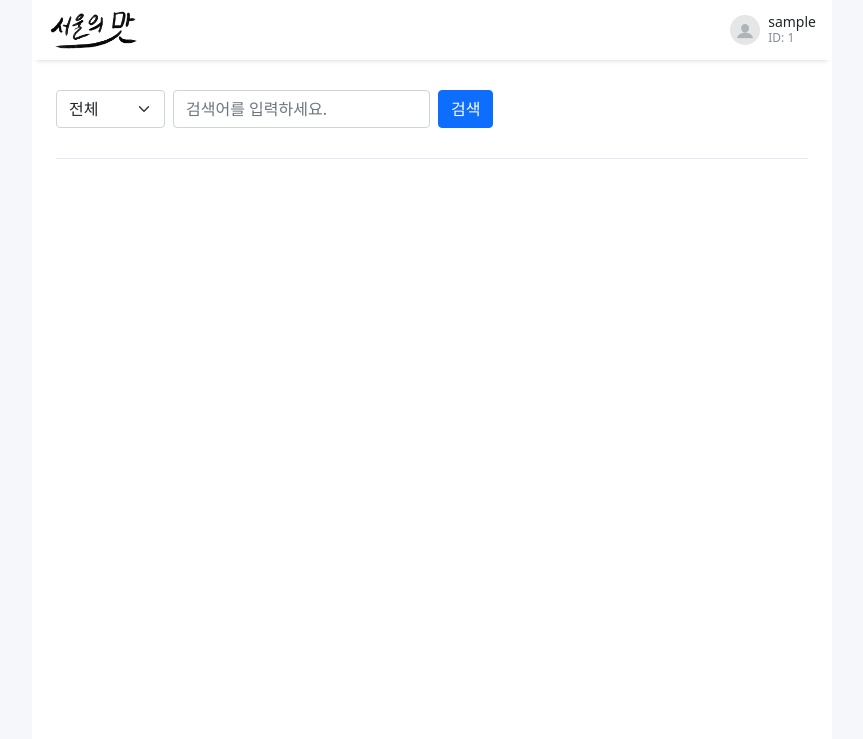
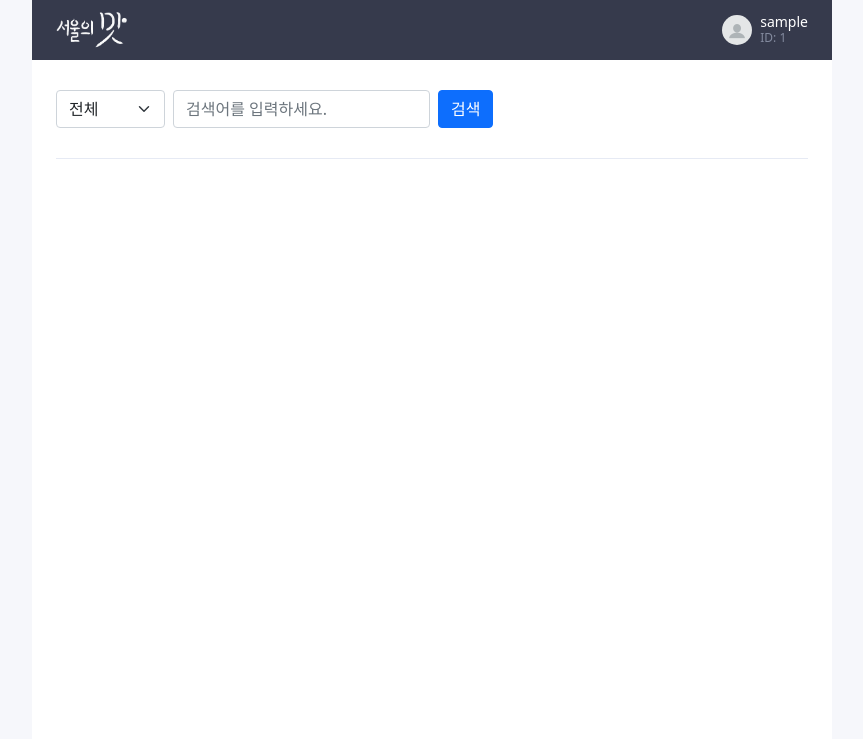
Before and after one commit to Kim-DongSeob/enjoy-your-meal, a Flask app: page /menu in a window 1280 px wide. Shown: the top 739 px of the page, without its empty margins (208-1071 px from the left). Run offline with Flask 2, Linux system fonts and the light colour scheme; the visitor is signed in with stand-in values (Sample User, id 1); data that the repository does not hold is empty; some libraries are stand-ins or nearby versions; some web fonts are replaced.

Commit message:
Fix: 로고 변경

```diff
--- a/static/css/style.css
+++ b/static/css/style.css
@@ -141,18 +141,23 @@ button:focus, button:active {
     top: 0;
     z-index: 10;
     /*border-bottom: 2px solid var(--custom-secondary);*/
-    background: white;
-    box-shadow: 0 5px 5px -5px rgba(0, 0, 0, 0.2);
+    /*background: white;*/
+    /*box-shadow: 0 5px 5px -5px rgba(0, 0, 0, 0.2);*/
+    background: var(--gray800);
 }
 
 .nav-top .logo {
-    width: 90px;
+    height: 40px;
 }
 
 .nav-top .navbar {
     max-height: 60px;
     min-height: 60px;
-    /*box-shadow: 0 0 5px 1px rgba(0,0,0,0.2);*/
+}
+
+.nav-top .navbar .login-btn {
+    color: white;
+    font-size: 14px;
 }
 
 .nav-top nav .navbar-brand {
@@ -210,10 +215,6 @@ button:focus, button:active {
     background: white;
 }
 
-#login-btn {
-    cursor: pointer;
-}
-
 /* main.html */
 .banner {
     position: relative;
@@ -269,6 +270,7 @@ button:focus, button:active {
     display: flex;
     flex-direction: column;
     margin-left: 8px;
+    color: white;
 }
 
 .main-profile-wrapper .account span {
--- a/templates/index.html
+++ b/templates/index.html
@@ -41,12 +41,12 @@
 </head>
 <body>
 <div class="wrap nav-top">
-    <nav class="navbar px-3">
+    <nav class="navbar px-4">
         <img src="/static/img/logo.png" class="logo click" onclick="location.href='/'"/>
         {% if login == False %}
-        <span id="login-btn" class="" onclick="handleClickLoginPage()">로그인</span>
+        <span id="login-btn" class="login-btn click" onclick="handleClickLoginPage()">Login</span>
         {% else %}
-        <div class="main-profile-wrapper">
+        <div class="main-profile-wrapper click" onclick="myPage()">
             <div class="profile-img-wrapper small">
                 <img id="profile-img-small" class="profile-img" alt=""/>
             </div>
```
Also changed, not shown: static/img/logo.png.
